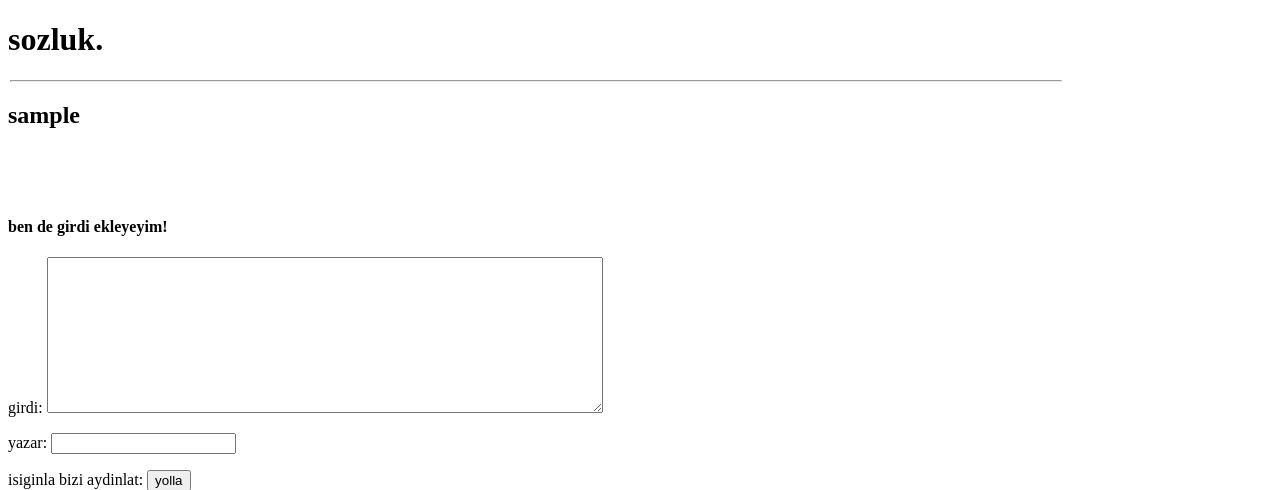
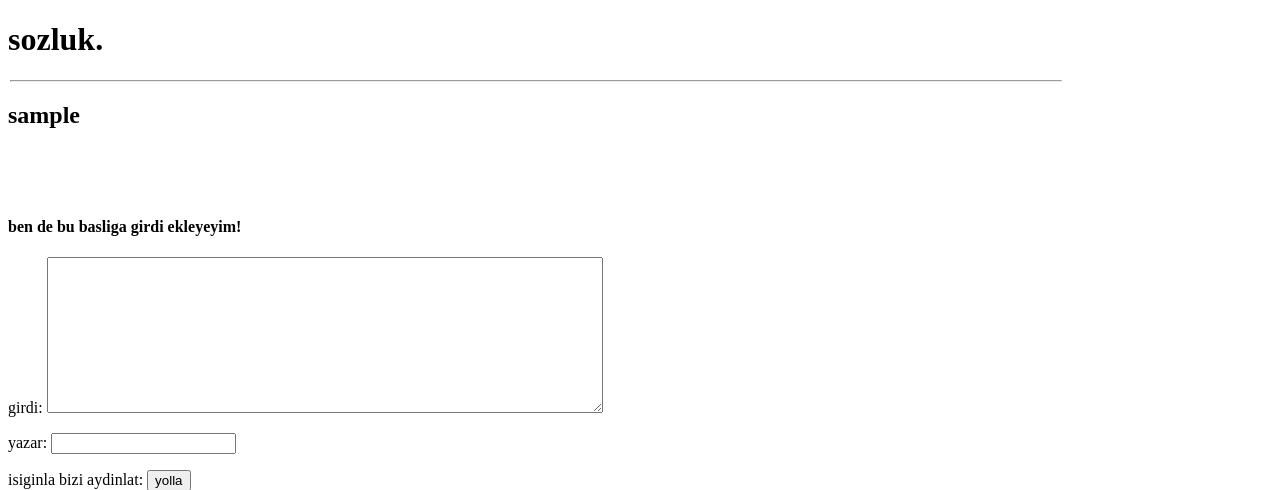
Before and after one commit to insanolanbiri/sozluk, a Flask app: a page that uses sozluk/templates/topic.html in a window 1280 px wide. Shown: the top 490 px of the page. Run offline with Flask 3, Linux system fonts and the light colour scheme.

Commit message:
style(topic.html): use more descriptive title

```diff
--- a/sozluk/templates/topic.html
+++ b/sozluk/templates/topic.html
@@ -10,7 +10,7 @@
 </div>
 <br>
 <div>
-    <h4>ben de girdi ekleyeyim!</h4>
+    <h4>ben de bu basliga girdi ekleyeyim!</h4>
     <form method="post" action="{{ url_for('add_entry') }}" enctype="multipart/form-data">
         {{ entry_form.csrf_token() }}
         {{ entry_form.topic(type="hidden", value=topic_name) }}
```
